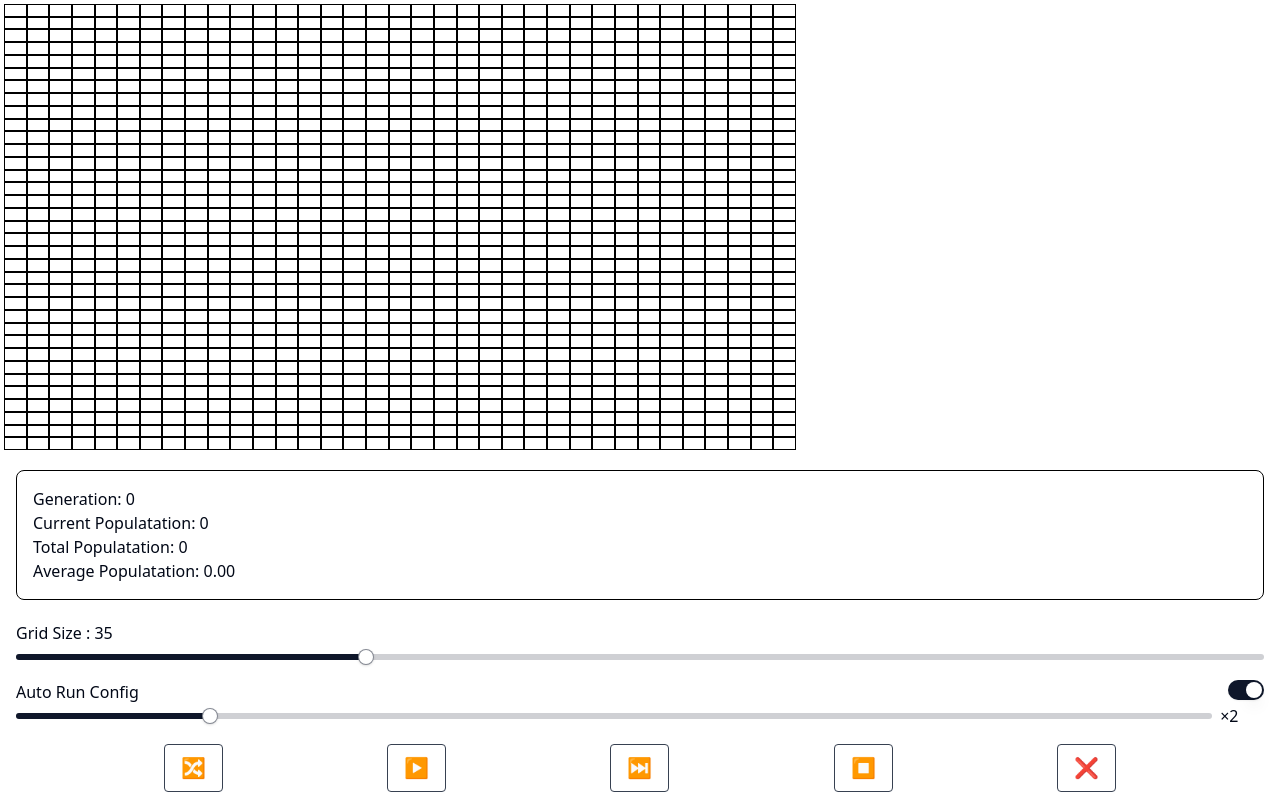
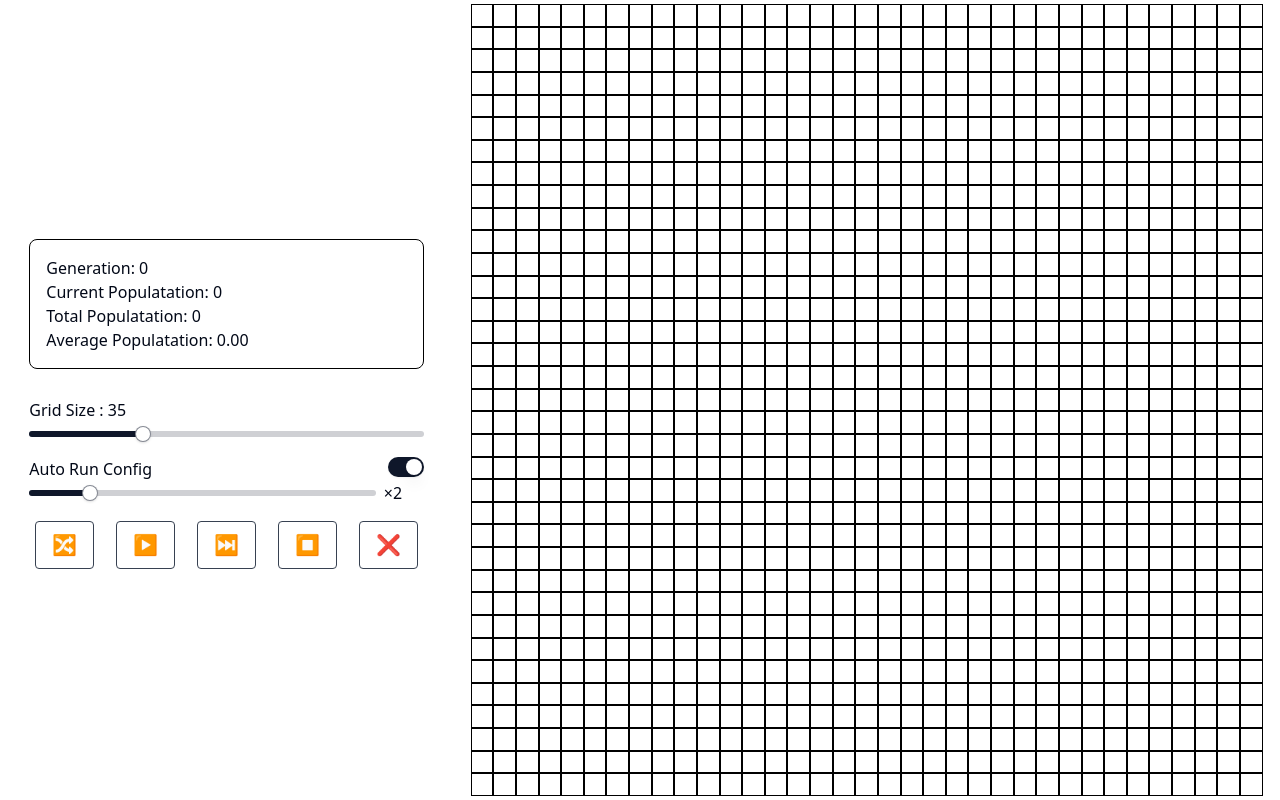
Before and after one commit to InfantAjayVenus/game-of-life, a React (Vite) app: page / in a window 1280 px wide. Built offline with nearby package versions, Linux system fonts and the light colour scheme.

Commit message:
[app] refactor: modify desktop styles

```diff
--- a/src/App.tsx
+++ b/src/App.tsx
@@ -27,7 +27,7 @@ export default function App() {
   const { currentPopulation = 0, totalPopulation = 0, generation = 0 } = gameStats;
   return (
     <>
-      <div className="flex flex-col justify-between h-screen overflow-y-hidden">
+      <div className="flex flex-col justify-between h-screen overflow-y-hidden lg:flex-row-reverse lg:justify-around">
         <Grid
           ref={gameRef}
           gridSize={gridSize}
@@ -36,12 +36,12 @@ export default function App() {
           runningState={runningState}
           updateGameStats={updateGameStats}
         />
-        <div>
+        <div className="flex flex-col lg:h-full lg:justify-center xl:w-1/3">
           <div className="flex flex-col items-start border border-black m-4 p-4 rounded-lg">
-            <p>Generation: {generation}</p>
-            <p>Current Populatation: {currentPopulation}</p>
-            <p>Total Populatation: {totalPopulation}</p>
-            <p>Average Populatation: {(totalPopulation / generation || 0).toFixed(2)}</p>
+              <p>Generation: {generation}</p>
+              <p>Current Populatation: {currentPopulation}</p>
+              <p>Total Populatation: {totalPopulation}</p>
+              <p>Average Populatation: {(totalPopulation / generation || 0).toFixed(2)}</p>
           </div>
           <div>
             <div className="flex flex-col w-full h-12 px-4 my-2 justify-around">
--- a/src/components/Grid/Cell.tsx
+++ b/src/components/Grid/Cell.tsx
@@ -6,7 +6,7 @@ export default function Cell({ value, isEdit, isDraw, updateCell }: { isEdit: Bo
                     `
                     box-border
                     border border-black
-                    ${isEdit? "border-black" : "border-gray-400"}
+                    ${isEdit? "border-black" : "border-gray-200"}
                     ${value ? "bg-black " : "bg-transparent "}
                     ${value ? 'hover:bg-gray-700' : "hover:bg-gray-400"}
                     `
```
